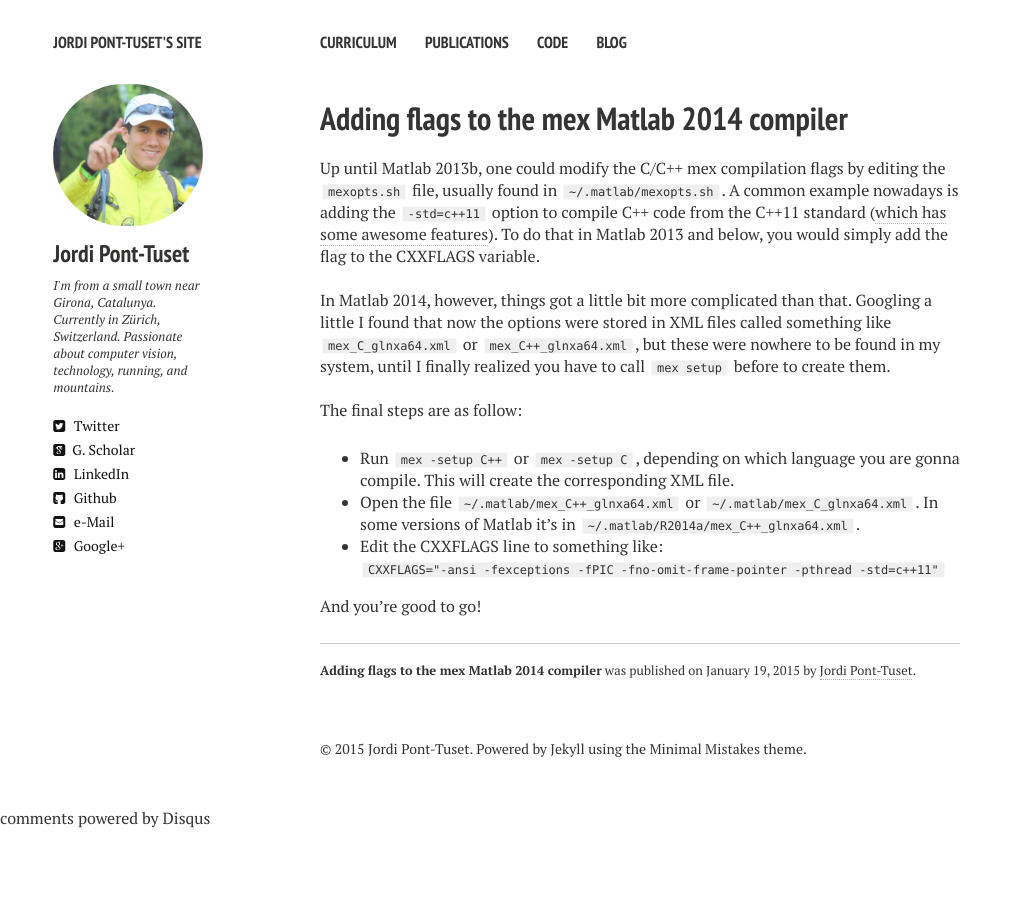
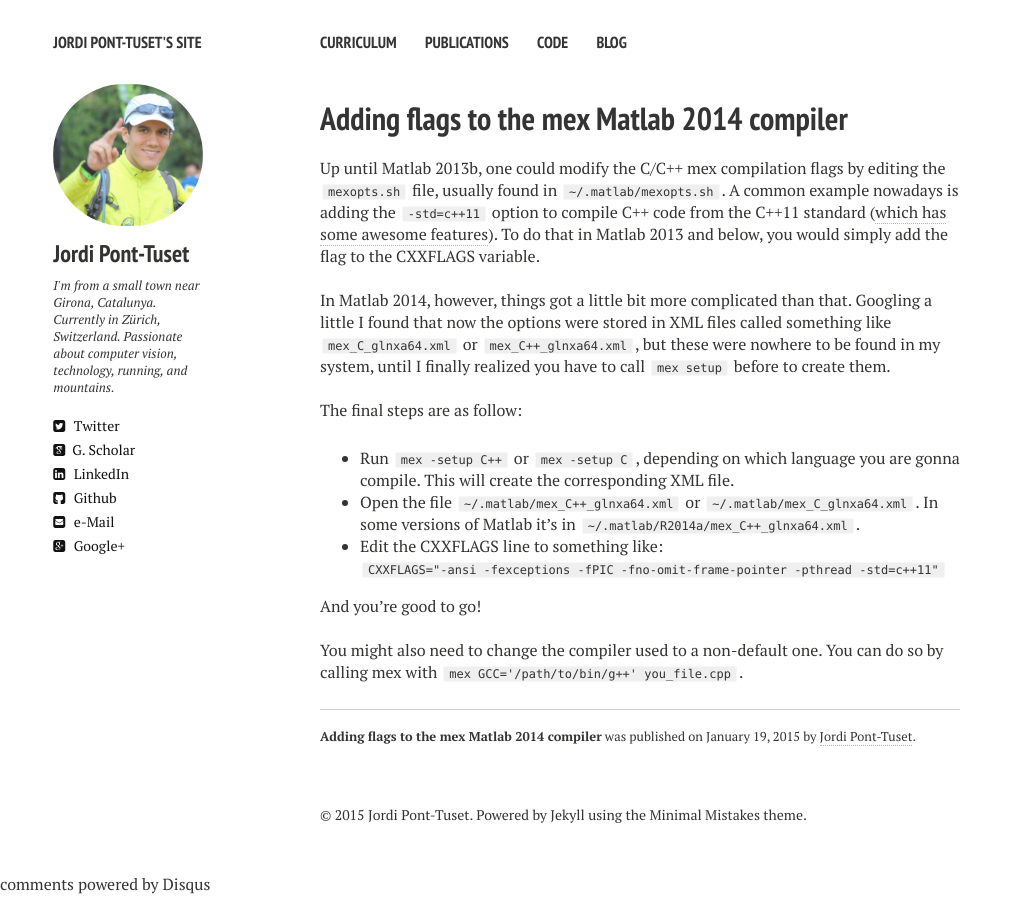
Before and after one commit to jponttuset/jponttuset.github.io, a Jekyll site: the page built from _posts/2015-01-19-matlab2014-mex-flags.md, in a window 1280 px wide. Shown: the whole page, without its empty margins (0-1022 px from the left). Built offline with Jekyll 4.4.1, drawn with Linux system fonts in a browser that asks for light colours; nearby versions of some CDN libraries; comment, search, counter and statistics services are not loaded.

Commit message:
- Adding how to change the default compiler in Matlab

````diff
--- a/_posts/2015-01-19-matlab2014-mex-flags.md
+++ b/_posts/2015-01-19-matlab2014-mex-flags.md
@@ -18,3 +18,6 @@
 * Edit the CXXFLAGS line to something like: ```CXXFLAGS="-ansi -fexceptions -fPIC -fno-omit-frame-pointer -pthread -std=c++11"```
 
 And you're good to go!
+
+<br/>
+You might also need to change the compiler used to a non-default one. You can do so by calling mex with ```mex GCC='/path/to/bin/g++' you_file.cpp```.
````
